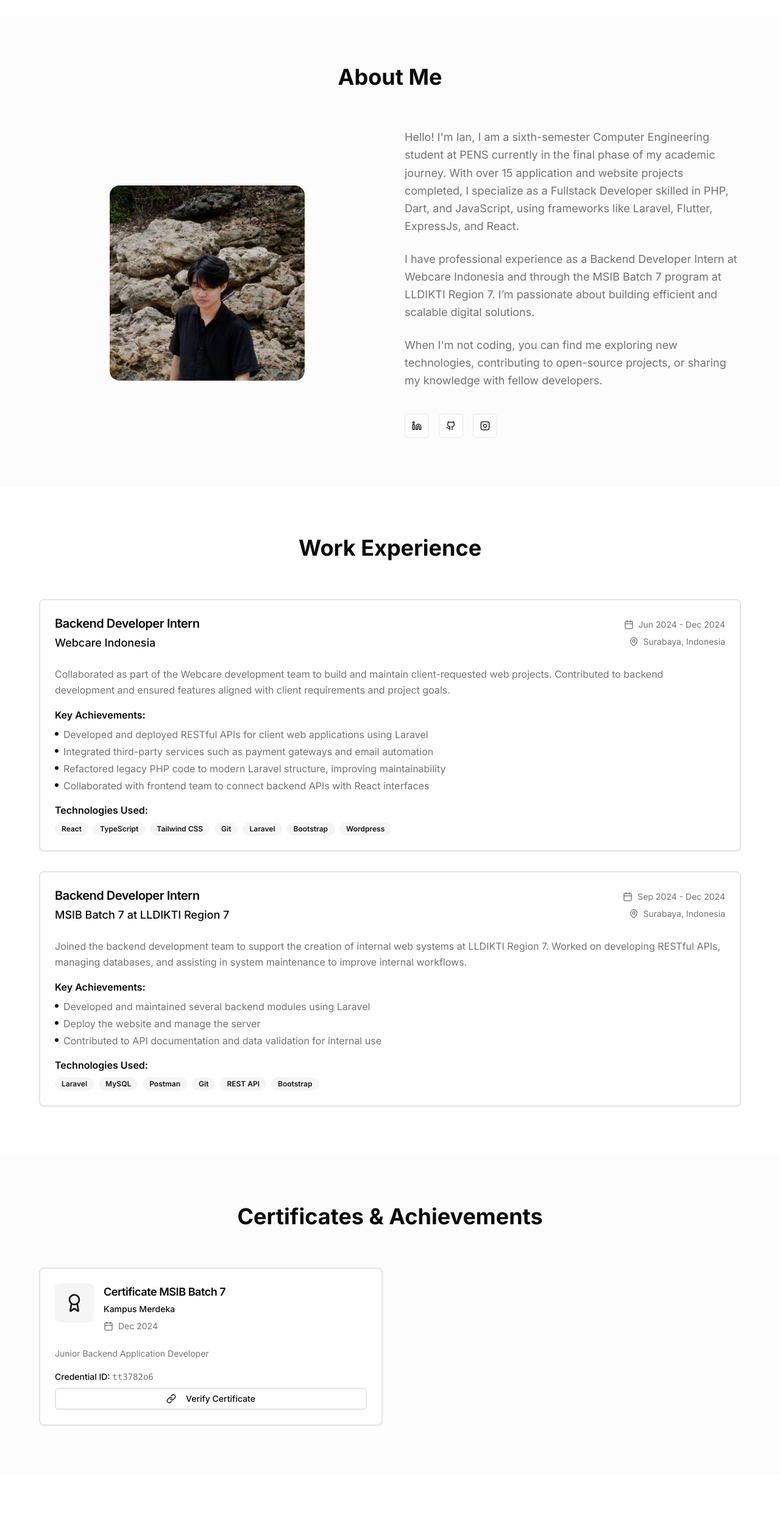
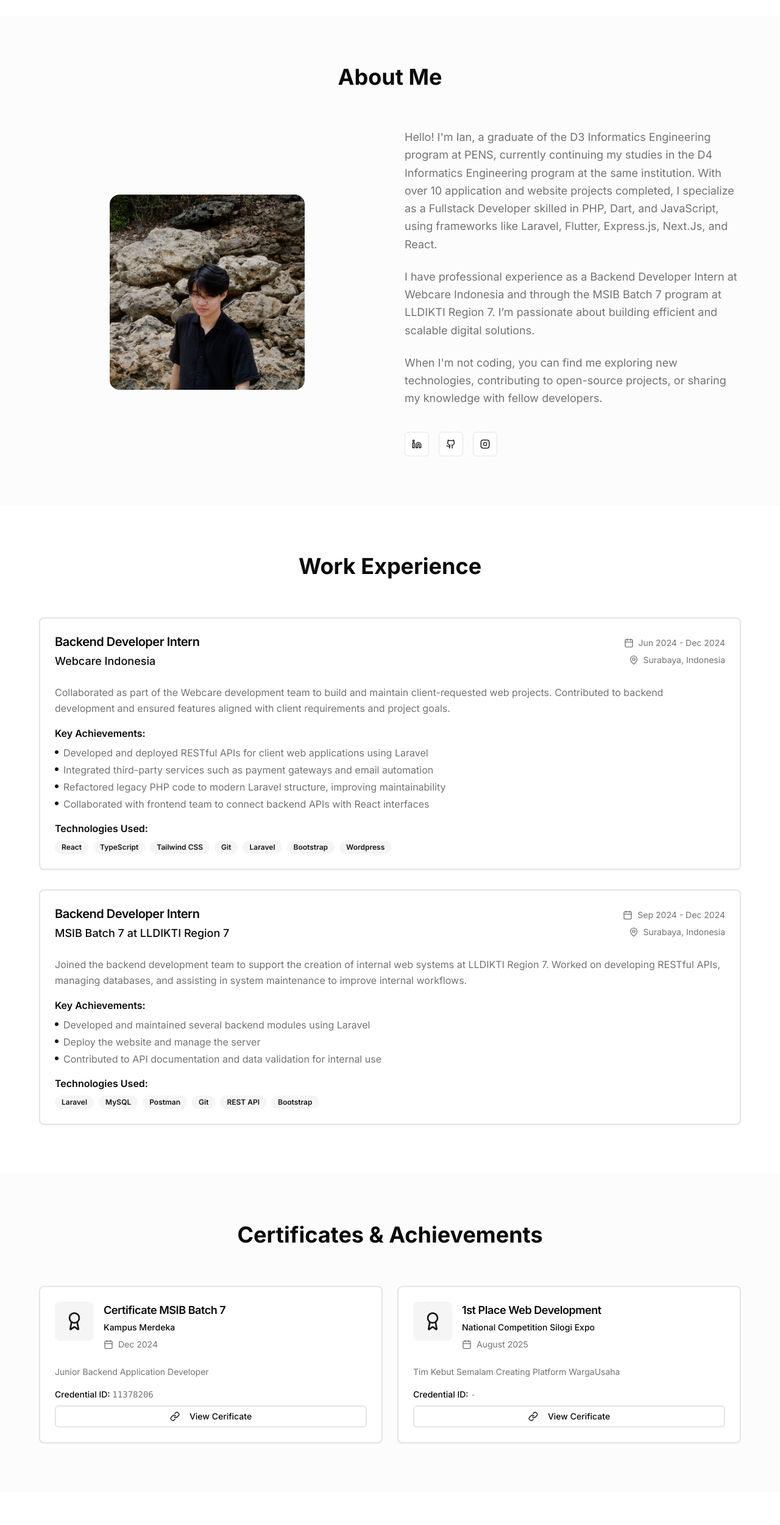
Before and after one commit to ianbom/PortoNextJs, a Next.js app: page / in a window 1280 px wide. Shown: the part 839-3339 px from the top of the page at 61% size. Built offline with nearby package versions, Linux system fonts and the light colour scheme.

Commit message:
new lulus

```diff
--- a/app/page.tsx
+++ b/app/page.tsx
@@ -93,9 +93,18 @@ const certificates = [
     title: "Certificate MSIB Batch 7",
     issuer: "Kampus Merdeka",
     date: "Dec 2024",
-    credentialId: "tt3782o6",
+    credentialId: "11378206",
     description: "Junior Backend Application Developer",
-    verificationUrl: "https://google.com",
+    verificationUrl: "/SISFOR_IAN ALE.pdf",
+    logo: "/placeholder.svg?height=60&width=60",
+  },
+  {
+    title: "1st Place Web Development",
+    issuer: "National Competition Silogi Expo ",
+    date: "August 2025",
+    credentialId: "-",
+    description: "Tim Kebut Semalam Creating Platform WargaUsaha",
+    verificationUrl: "/silogy.jpg",
     logo: "/placeholder.svg?height=60&width=60",
   },
 ];
@@ -184,7 +193,7 @@ export default function HomePage() {
                 className="text-lg px-8 bg-primary text-primary-foreground hover:bg-primary/90 transition-all duration-300 shadow-lg hover:shadow-xl"
                 asChild // Penting: Agar Button berperilaku sebagai Link
               >
-                <Link href="/CV.pdf" target="_blank" rel="noopener noreferrer">
+                <Link href="/CV_Ian_Fullstack.pdf" target="_blank" rel="noopener noreferrer">
                   <Download className="mr-2 h-5 w-5" />
                   View CV
                 </Link>
@@ -236,9 +245,11 @@ export default function HomePage() {
               </motion.div>
               <motion.div variants={fadeInUp} className="space-y-6">
                 <p className="text-lg text-muted-foreground leading-relaxed">
-                  Hello! I'm Ian, I am a sixth-semester Computer Engineering student at PENS currently in the final phase of my academic journey. With over 15 application and website projects completed,
-                  I specialize as a Fullstack Developer skilled in PHP, Dart, and JavaScript, using frameworks like Laravel, Flutter, ExpressJs, and React.
+                  Hello! I'm Ian, a graduate of the D3 Informatics Engineering program at PENS,
+                  currently continuing my studies in the D4 Informatics Engineering program at the same institution.
+                  With over 10 application and website projects completed, I specialize as a Fullstack Developer skilled in PHP, Dart, and JavaScript, using frameworks like Laravel, Flutter, Express.js, Next.Js, and React.
                 </p>
+
                 <p className="text-lg text-muted-foreground leading-relaxed">
                   I have professional experience as a Backend Developer Intern at Webcare Indonesia and through the MSIB Batch 7 program at LLDIKTI Region 7.
                   I’m passionate about building efficient and scalable digital solutions.
@@ -249,17 +260,17 @@ export default function HomePage() {
                 </p>
                 <div className="flex gap-4 pt-4">
                   <Button variant="outline" size="icon" asChild>
-                    <Link href="https://linkedin.com" target="_blank">
+                    <Link href="https://linkedin.com/in/ian-ale-h" target="_blank">
                       <Linkedin className="h-5 w-5" />
                     </Link>
                   </Button>
                   <Button variant="outline" size="icon" asChild>
-                    <Link href="https://github.com" target="_blank">
+                    <Link href="https://github.com/ianbom" target="_blank">
                       <Github className="h-5 w-5" />
                     </Link>
                   </Button>
                   <Button variant="outline" size="icon" asChild>
-                    <Link href="https://instagram.com" target="_blank">
+                    <Link href="https://www.instagram.com/ianale._/" target="_blank">
                       <Instagram className="h-5 w-5" />
                     </Link>
                   </Button>
@@ -384,9 +395,9 @@ export default function HomePage() {
                           className="w-full border-2 hover:bg-primary hover:text-primary-foreground transition-all duration-300"
                           asChild
                         >
-                          <Link href="/SISFOR_IAN ALE.pdf" target="_blank">
+                          <Link href={cert.verificationUrl} target="_blank">
                             <LinkIcon className="mr-2 h-4 w-4" />
-                            Verify Certificate
+                            View Cerificate
                           </Link>
                         </Button>
                       </div>
```
Also changed, not shown: public/silogy.jpg (added), 1 other file (tests, documents, lock files or other folders).
